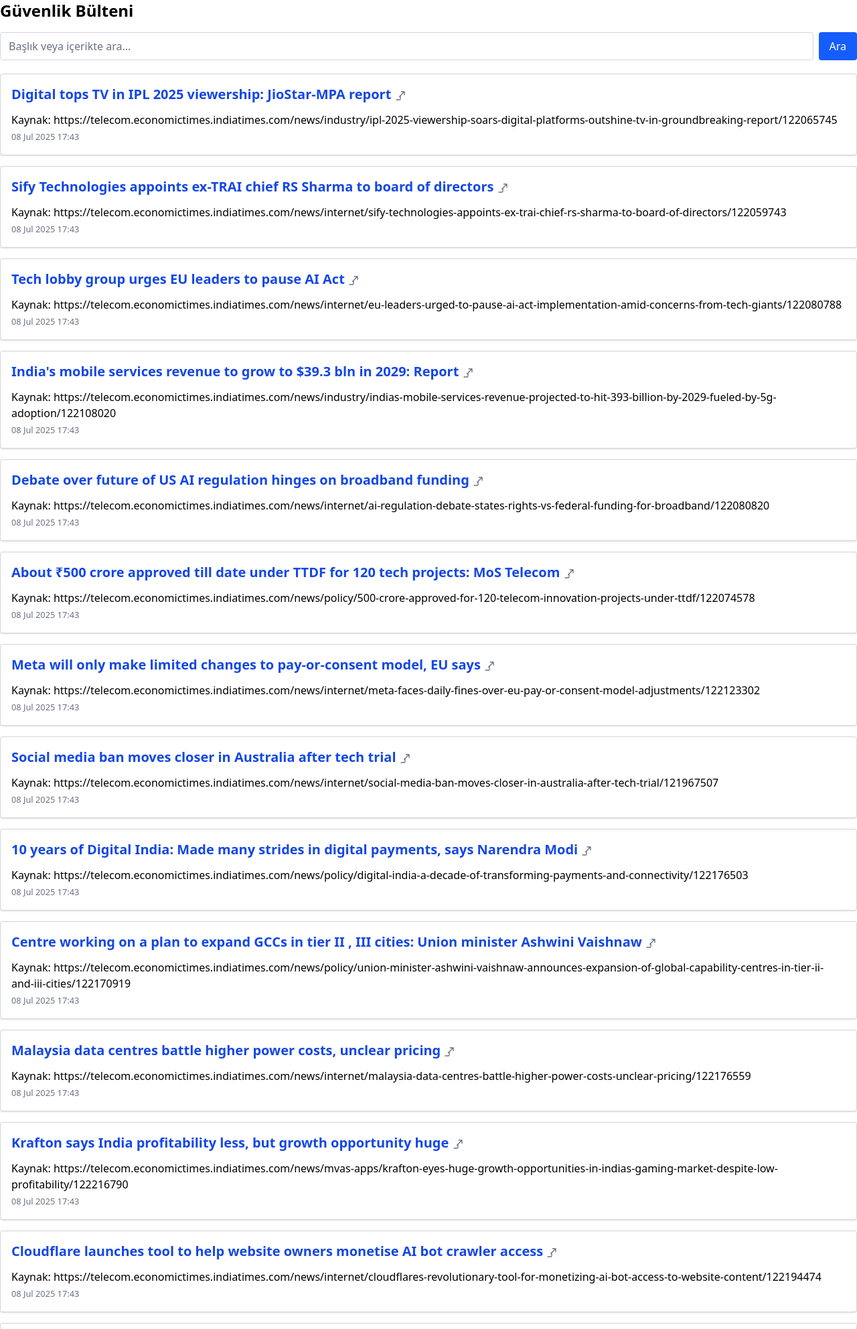
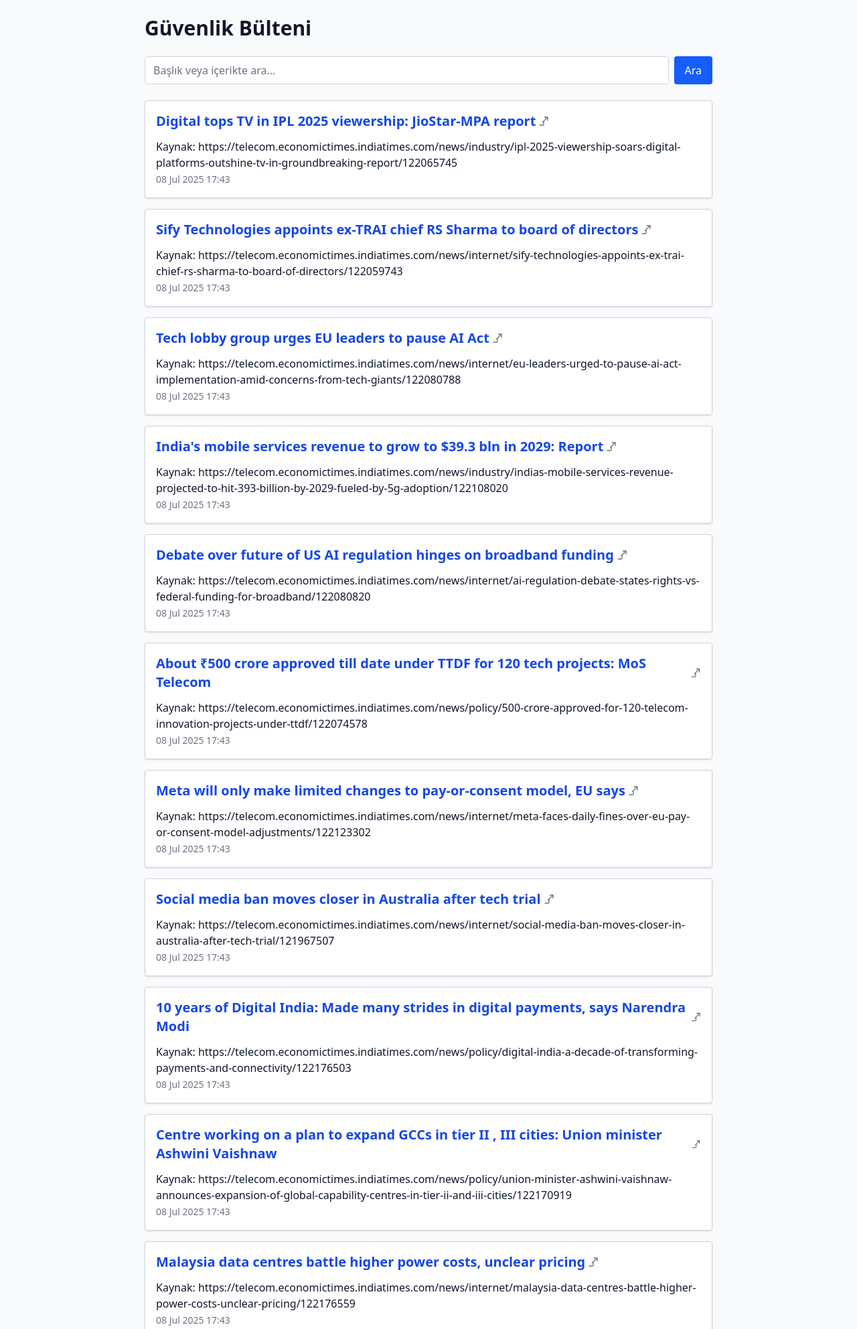
Before and after one commit to oxyec/CyberSecurity, a Django app: page /haberler/ in a window 1280 px wide. Shown: the part 64-2049 px from the top of the page at 67% size. Run offline with Django 5.2, Linux system fonts and the light colour scheme; data comes from the database, SQL or seed files in the repository; both versions use the stored data as it was after the commit; style sheets or scripts are compiled from the project's sources; some libraries are stand-ins or nearby versions.

Commit message:
Add news extractor utility and improve bulletin list UI
Introduced a new extractor utility in Python for scraping news data from external sources. Enhanced the bulletin list template with improved layout, accessibility, and styling for a better user experience.

```diff
--- a/backend/templates/haberler/bulletin_list.html
+++ b/backend/templates/haberler/bulletin_list.html
@@ -1,45 +1,63 @@
 {% load static tailwind_tags %}
-{% load static %}
-{% load widget_tweaks %}
-
-{% load static tailwind_tags %}
-{% load static %}
 {% load widget_tweaks %}
 
 <!DOCTYPE html>
-<html>
+<html lang="tr">
 <head>
+    <meta charset="UTF-8" />
+    <meta name="viewport" content="width=device-width, initial-scale=1" />
     {% tailwind_css %}
-    <title>Blog</title>
+    <title>Güvenlik Bülteni</title>
 </head>
-<body>
+<body class="bg-gray-50 text-gray-900">
     {% include 'mainpage/navbar.html' %}
-    <h1 class="text-2xl font-bold mb-4">Güvenlik Bülteni</h1>
 
-<form method="get" class="mb-5 flex gap-2">
+    <main class="max-w-4xl mx-auto p-6">
+        <h1 class="text-3xl font-bold mb-6">Güvenlik Bülteni</h1>
+
+        <form method="get" class="mb-6 flex gap-2">
             <input
                 type="text"
                 name="q"
                 placeholder="Başlık veya içerikte ara..."
                 value="{{ query|default_if_none:'' }}"
-        class="border border-gray-300 rounded px-3 py-2 focus:outline-none focus:ring-2 focus:ring-blue-400 w-full"
+                class="flex-grow border border-gray-300 rounded px-3 py-2 focus:outline-none focus:ring-2 focus:ring-blue-400"
+            />
+            <button
+                type="submit"
+                class="bg-blue-600 text-white px-4 py-2 rounded hover:bg-blue-700 transition"
             >
-    <button type="submit" class="bg-blue-600 text-white px-4 py-2 rounded hover:bg-blue-700 transition">Ara</button>
+                Ara
+            </button>
         </form>
 
+        {% if bulletins %}
             {% for b in bulletins %}
-        <div class="border border-gray-300 rounded p-4 mb-4 shadow-sm bg-white">
-                <h2 class="text-xl font-semibold mb-2">
-                        <a href="{% url 'bulletin_detail' b.pk %}" class="text-blue-700 hover:underline">{{ b.title }}</a>
-                        <svg xmlns="http://www.w3.org/2000/svg" class="inline w-4 h-4 text-gray-500" fill="none" viewBox="0 0 24 24" stroke="currentColor">
-                                <path stroke-linecap="round" stroke-linejoin="round" stroke-width="2" d="M14 3h7m0 0v7m0-7L10 14m-7 7h7a2 2 0 002-2v-7"/>
+                <article class="border border-gray-300 rounded p-4 mb-4 shadow-sm bg-white">
+                    <h2 class="text-xl font-semibold mb-2 flex items-center gap-1">
+                        <a href="{% url 'bulletin_detail' b.pk %}" class="text-blue-700 hover:underline">
+                            {{ b.title }}
+                        </a>
+                        <svg
+                            xmlns="http://www.w3.org/2000/svg"
+                            class="inline w-4 h-4 text-gray-500"
+                            fill="none"
+                            viewBox="0 0 24 24"
+                            stroke="currentColor"
+                        >
+                            <path stroke-linecap="round" stroke-linejoin="round" stroke-width="2"
+                                d="M14 3h7m0 0v7m0-7L10 14m-7 7h7a2 2 0 002-2v-7" />
                         </svg>
                     </h2>
                     <p class="mb-3 text-gray-800">{{ b.content|linebreaks }}</p>
-                <small class="text-gray-500">{{ b.published_at|date:"d M Y H:i" }}</small>
-        </div>
-{% empty %}
+                    <time class="text-gray-500 text-sm" datetime="{{ b.published_at|date:'c' }}">
+                        {{ b.published_at|date:"d M Y H:i" }}
+                    </time>
+                </article>
+            {% endfor %}
+        {% else %}
             <p class="text-gray-600">Henüz haber eklenmedi.</p>
-{% endfor %}
+        {% endif %}
+    </main>
 </body>
 </html>
```
Also changed, not shown: backend/haberler/utils/extractor.py (added, +85 -0 lines), backend/db.sqlite3. Lines whose indentation alone changed are shown as unchanged.
